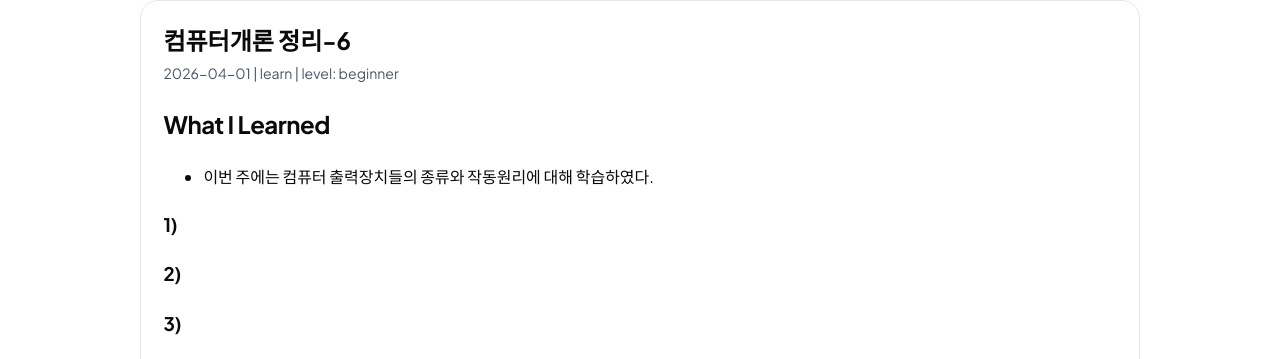
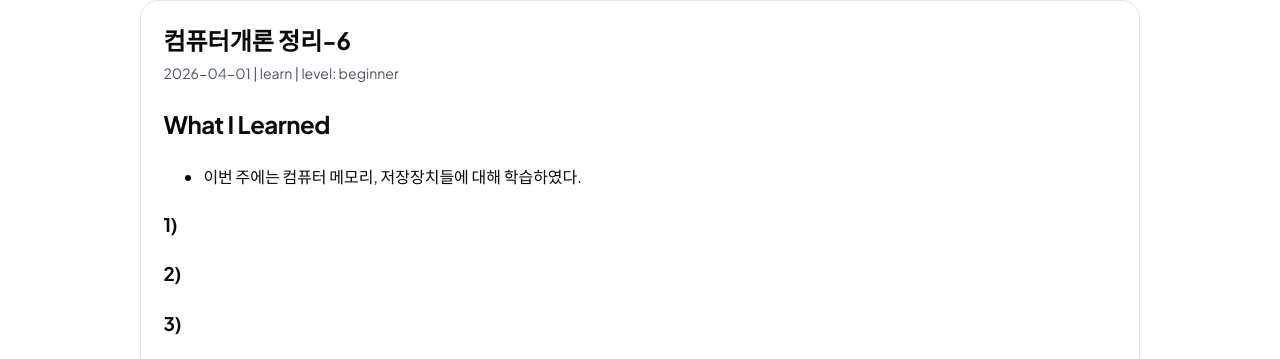
Before and after one commit to LJS24/LJS24.github.io, a Jekyll site: the page built from _posts/learn/2026-04-01-learning-note-컴퓨터개론.md, in a window 1280 px wide and 1069 px high. Shown: the part 144-503 px from the top of the window. Built offline with Jekyll 4.4.1, drawn with Linux system fonts in a browser that asks for light colours.

Commit message:
content update-learning note

```diff
--- a/_posts/learn/2026-04-01-learning-note-컴퓨터개론.md
+++ b/_posts/learn/2026-04-01-learning-note-컴퓨터개론.md
@@ -9,7 +9,7 @@ summary: "주간 학습내용 정리"
 ---
 
 ## What I Learned
-- 이번 주에는 컴퓨터 출력장치들의 종류와 작동원리에 대해 학습하였다.
+- 이번 주에는 컴퓨터 메모리, 저장장치들에 대해 학습하였다.
 
 ### 1)
 
```
Also changed, not shown: _posts/learn/2026-04-01-learning-note-프로그래밍입문.md (+1 -1 lines).
